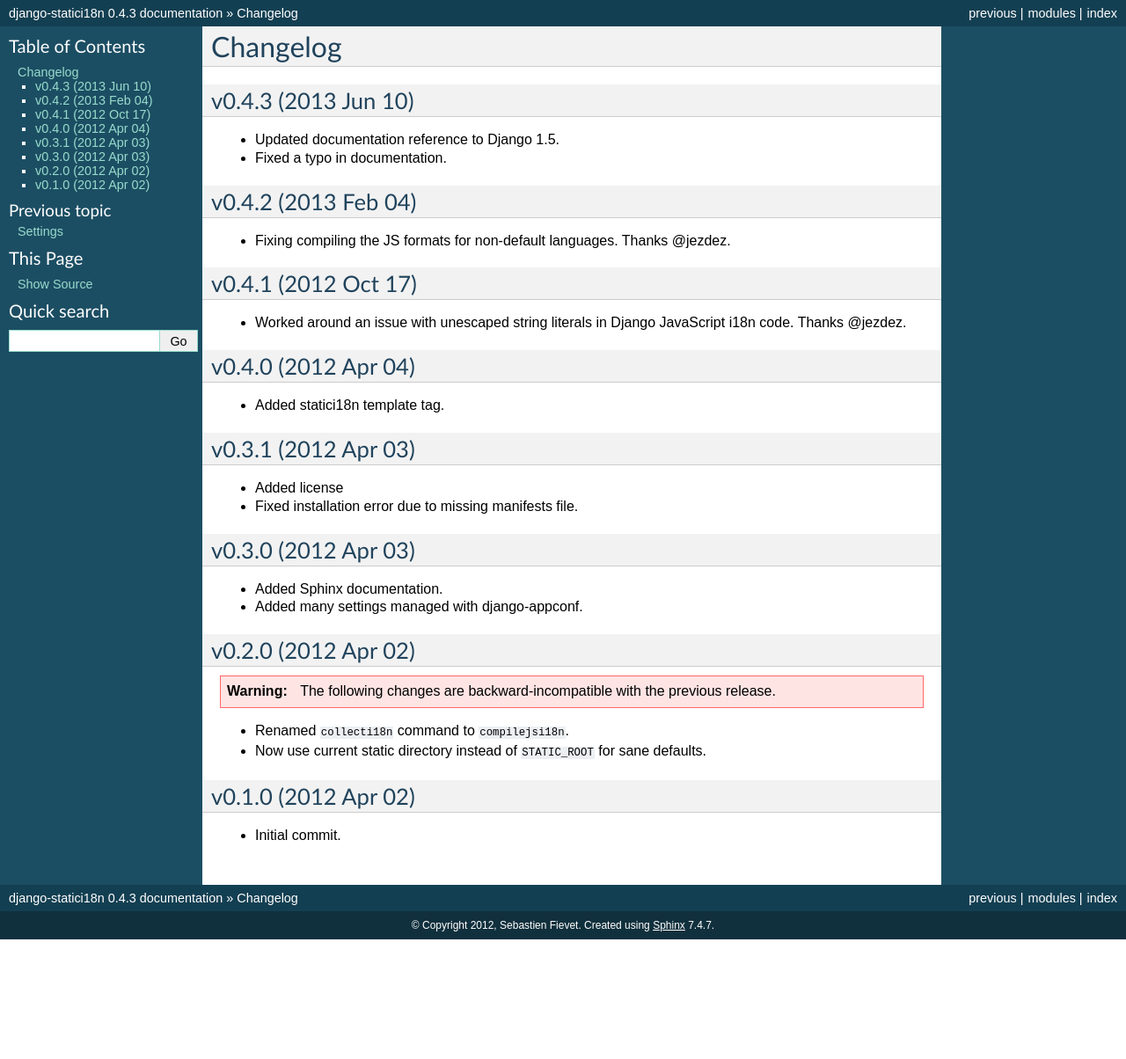
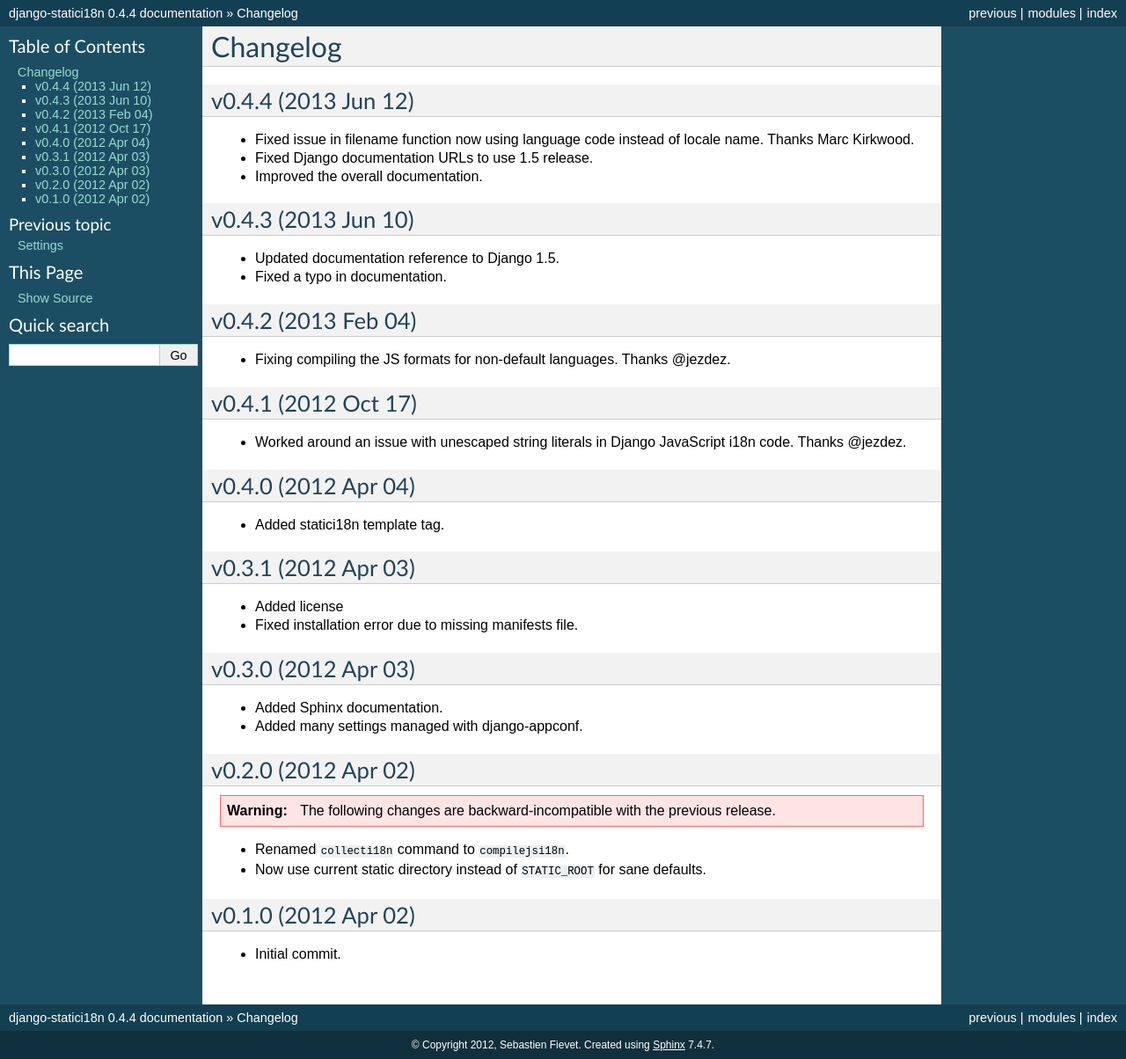
Before and after one commit to zyegfryed/django-statici18n, a Sphinx documentation site: the page built from docs/changelog.rst, in a window 1280 px wide. Shown: the whole page at 88% size. Built offline with Sphinx 7.4.7, drawn with Linux system fonts in a browser that asks for light colours; before the commit the page ends 1068 px from its top, so only the background shows below that.

Commit message:
Released v0.4.4.

```diff
--- a/docs/changelog.rst
+++ b/docs/changelog.rst
@@ -1,5 +1,13 @@
 Changelog
 =========
+
+v0.4.4 (2013 Jun 12)
+--------------------
+
+* Fixed issue in  filename function now using language code instead of
+  locale name. Thanks Marc Kirkwood.
+* Fixed Django documentation URLs to use 1.5 release.
+* Improved the overall documentation.
 
 v0.4.3 (2013 Jun 10)
 --------------------
--- a/statici18n/__init__.py
+++ b/statici18n/__init__.py
@@ -1,2 +1,2 @@
 # following PEP 386
-__version__ = "0.4.3"
+__version__ = "0.4.4"
```
